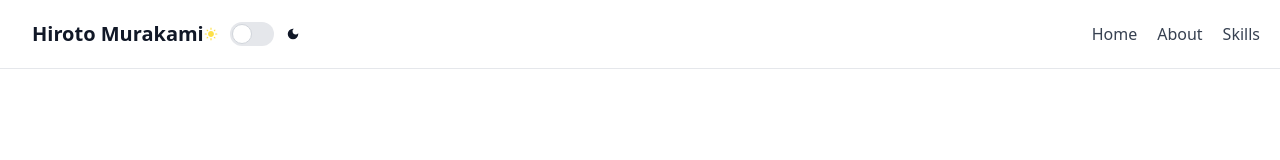
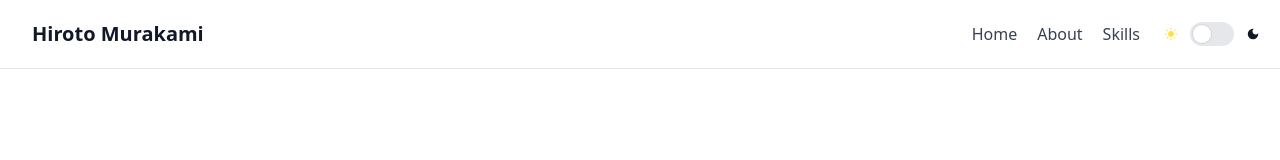
Before and after one commit to Arctotis1610/portfolio, a React (Vite) app in the folder myportfolio/: page / in a window 1280 px wide. Shown: the top 160 px of the page. Built offline with nearby package versions, Linux system fonts and the light colour scheme; grey boxes are pictures that could not be loaded.

Commit message:
darkmodeのレイアウト調整

```diff
--- a/myportfolio/src/App.jsx
+++ b/myportfolio/src/App.jsx
@@ -9,15 +9,17 @@ function App() {
     <>
       <div className="min-h-screen bg-white dark:bg-gray-900 transition-colors duration-300">
         <header className="text-gray-700 border-b border-gray-200 dark:border-gray-700 fixed w-full bg-white/90 dark:bg-gray-900/90 backdrop-blur-sm z-50">
-          <div className="container flex mx-auto p-5 flex-col md:flex-row items-center">
+          <div className="container flex mx-auto p-5 flex-col md:flex-row items-center justify-between">
             <a
               href="#"
               className="font-medium text-gray-900 dark:text-white mb-4 md:mb-0"
             >
               <span className="text-xl ml-3 font-bold">Hiroto Murakami</span>
             </a>
-            <DarkMode />
-            <nav className="md:ml-auto text-base">
+
+            {/* ナビゲーション + ナイトモード切り替えボタン */}
+            <div className="flex items-center space-x-6">
+              <nav className="text-base">
                 <a
                   href="#home"
                   className="mr-5 hover:text-blue-500 duration-300 dark:text-white"
@@ -37,6 +39,8 @@ function App() {
                   Skills
                 </a>
               </nav>
+              <DarkMode />
+            </div>
           </div>
         </header>
 
```
Lines whose indentation alone changed are shown as unchanged.
